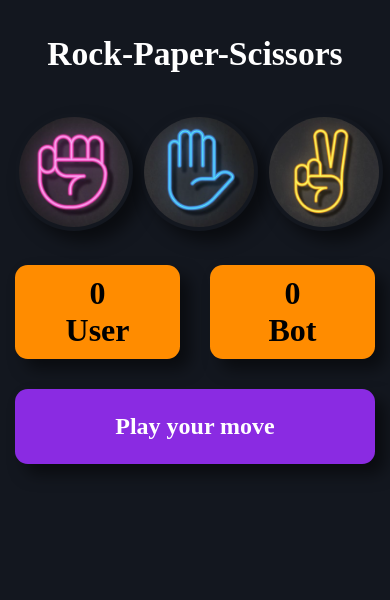
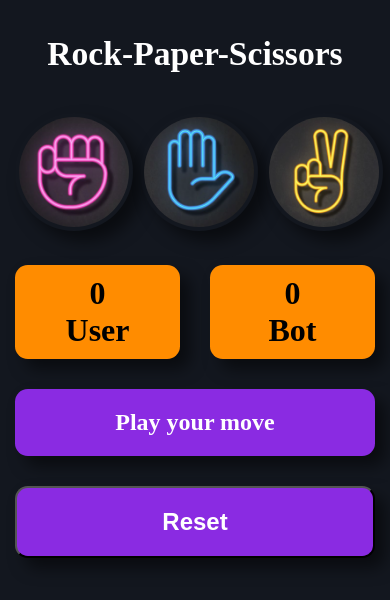
Before and after one commit to pxgacademy/rock-paper-scissors-game-project_JavaScript_practice, a plain HTML site: page index.html in a window 390 px wide. Drawn offline with Linux system fonts and the light colour scheme.

Commit message:
Added reset button

```diff
--- a/index.html
+++ b/index.html
@@ -37,6 +37,7 @@
         <div id="msg_container">
           <p id="msg">Play your move</p>
         </div>
+        <button id="reset">Reset</button>
       </div>
     </main>
     <!-- JavaScript -->
--- a/js/script.js
+++ b/js/script.js
@@ -8,6 +8,16 @@ const msg = document.querySelector("#msg");
 const userScoreBox = document.querySelector("#user_score");
 const botScoreBox = document.querySelector("#bot_score");
 const msgContainer = document.querySelector("#msg_container");
+const resetBtn = document.querySelector("#reset");
+
+resetBtn.addEventListener("click", () => {
+  msg.innerText = "Play your move";
+  msgContainer.style.backgroundColor = "blueviolet";
+  userScoreBox.innerText = 0;
+  botScoreBox.innerText = 0;
+  userScore = 0;
+  botScore = 0;
+});
 
 const genBotChoice = () => {
   const options = ["rock", "paper", "scissors"];
--- a/styles/styles.css
+++ b/styles/styles.css
@@ -68,7 +68,6 @@ body {
   padding: 20px;
   box-sizing: border-box;
   background-color: blueviolet;
-  border: 4px solid rgba(0, 0, 0, 0);
   box-shadow: 10px 10px 1rem rgba(0, 0, 0, 0.5);
   margin-top: 30px;
   border-radius: 0.8rem;
@@ -81,10 +80,24 @@ body {
   font-weight: 600;
 }
 
-#msg_container:hover {
-  border: 4px solid #ffffff;
+#reset{
+  width: 600px;
+  padding: 20px;
+  background-color: blueviolet;
+  box-shadow: 10px 10px 1rem rgba(0, 0, 0, 0.5);
+  margin-top: 30px;
+  border-radius: 0.8rem;
+  transition: 0.5s;
+  font-size: 2.3rem;
+  font-weight: 600;
+  color: #ffffff;
 }
 
+#reset:hover{
+  background-color: deeppink;
+}
+
+/* Responsive design */
 @media screen and (max-width: 576px) {
   body {
     padding: 15px;
@@ -141,4 +154,9 @@ body {
   #msg {
     font-size: 1.5rem;
   }
+
+  #reset{
+    width: 100%;
+    font-size: 1.5rem;
+  }
 }
```
